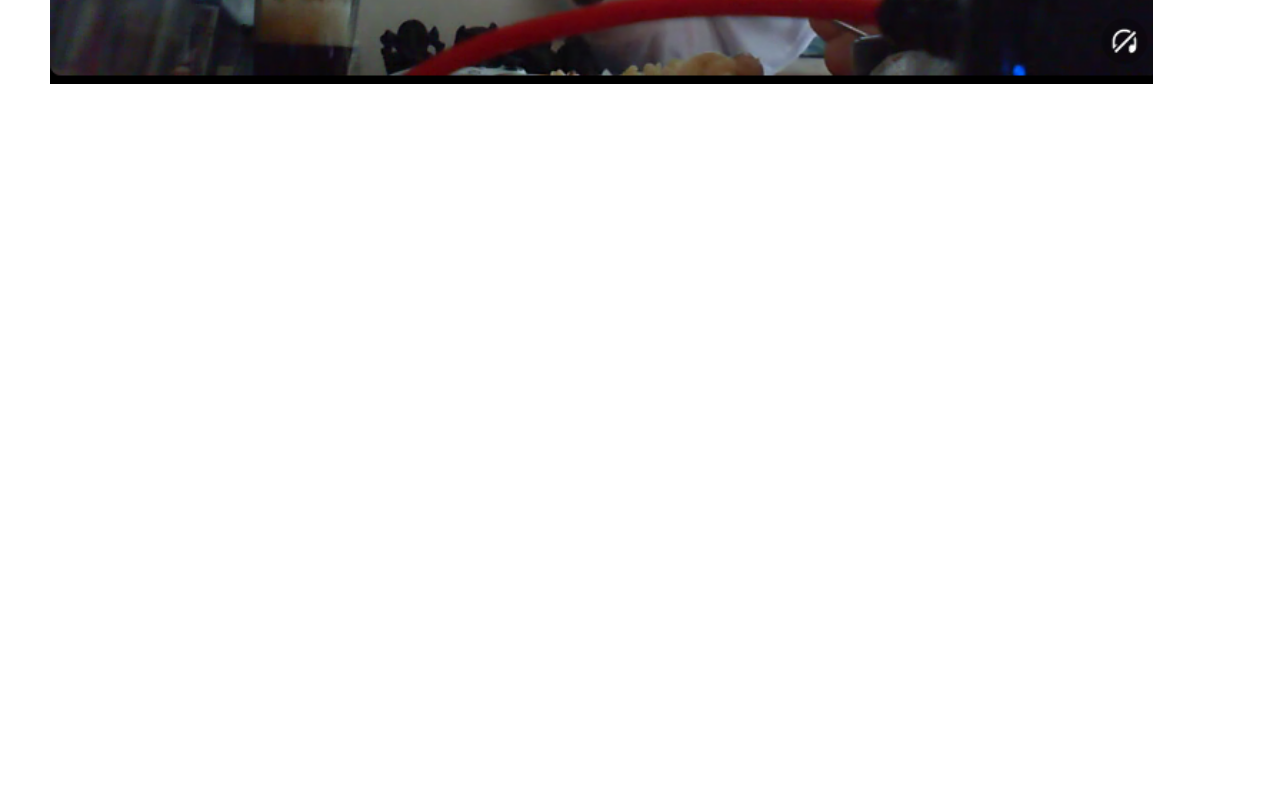
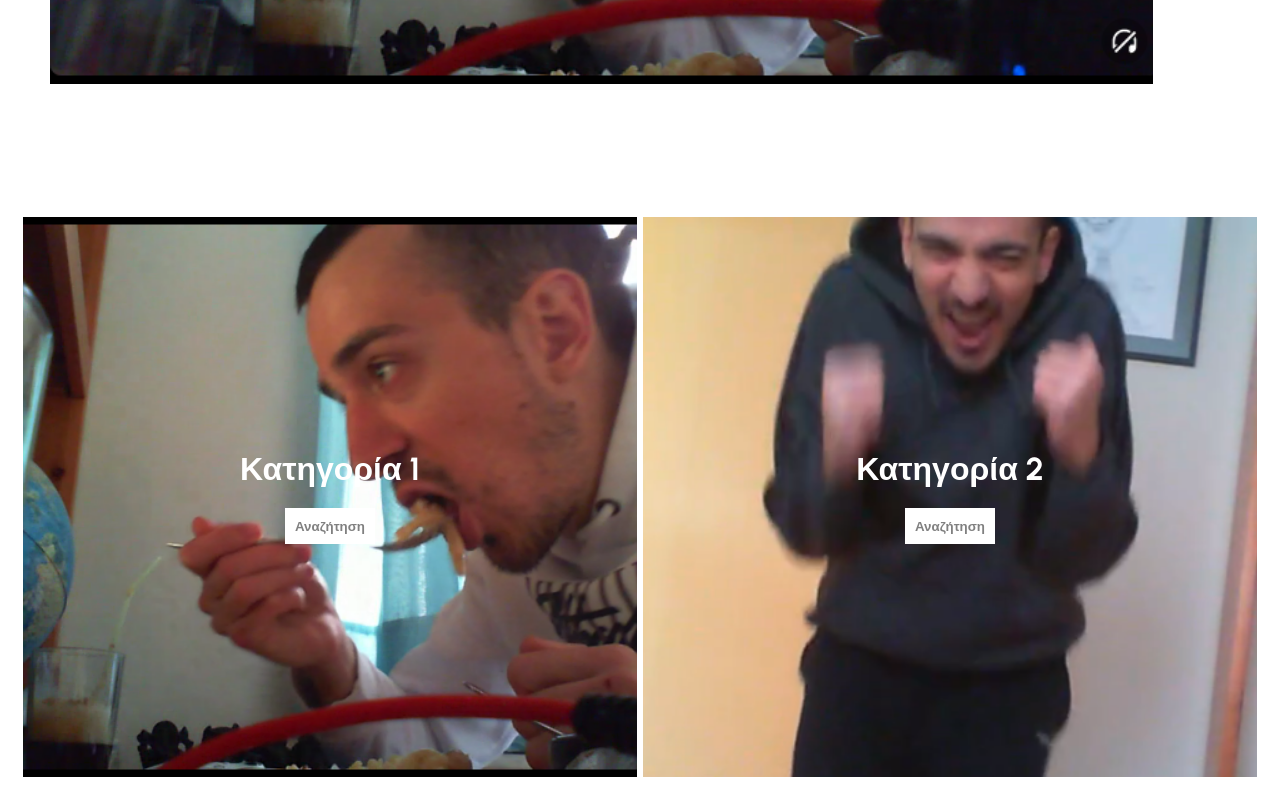
Before and after one commit to platonasmilitsis/WebAppTechno, a React (Create React App) app in the folder frontend/hit-it/: page / in a window 1280 px wide. Shown: the part 696-1496 px from the top of the page. Before the commit the page ends 890 px from the top, so only its background shows below. Built offline with nearby package versions, Linux system fonts and the light colour scheme.

Commit message:
add categories

```diff
--- /dev/null
+++ b/frontend/hit-it/src/components/Categories.jsx
@@ -0,0 +1,21 @@
+import React from 'react'
+import styled from 'styled-components';
+import { categories } from "../data"
+import CategoryItem from './CategoryItem';
+
+const Container=styled.div`
+    display:flex;
+    padding:20px;
+    justify-content:space-between;
+`;
+
+const Categories = () => {
+  return (
+    <Container>
+        {categories.map(item=>
+            <CategoryItem item={item}/>)}
+    </Container>
+  )
+}
+
+export default Categories
--- /dev/null
+++ b/frontend/hit-it/src/components/CategoryItem.jsx
@@ -0,0 +1,59 @@
+import React from 'react'
+import styled from 'styled-components'
+
+const Container=styled.div`
+    flex:1;
+    margin:3px;
+    height:70vh;
+    position:relative;
+`;
+
+const Image=styled.img`
+    width:100%;
+    height:100%;
+    object-fit:cover;
+`;
+
+const Info=styled.div`
+    position:absolute;
+    top:0;
+    left:0;
+    width:100%;
+    height:100%;
+    display:flex;
+    flex-direction:column;
+    align-items:center;
+    justify-content:center;
+`;
+
+const Title=styled.h1`
+    color:white;
+    margin-bottom:20px;
+`;
+
+const Button=styled.button`
+    border:none;
+    padding:10px;
+    background-color:white;
+    color:grey;
+    cursor:pointer;
+    font-weight:600;
+`;
+
+const CategoryItem = ({item}) => {
+  return (
+    <Container>
+        <Image src={item.img}/>
+        <Info>
+            <Title>
+                {item.title}
+            </Title>
+            <Button>
+                Αναζήτηση
+            </Button>
+        </Info>
+    </Container>
+  )
+}
+
+export default CategoryItem
--- a/frontend/hit-it/src/components/Slider.jsx
+++ b/frontend/hit-it/src/components/Slider.jsx
@@ -34,6 +34,7 @@
 const Wrapper=styled.div`
     height:100%;
     display:flex;
+    transition:all 1.5s ease;
     transform:translateX(${props=>props.slide_index* -100}vw);
 `;
 
--- a/frontend/hit-it/src/data.js
+++ b/frontend/hit-it/src/data.js
@@ -12,3 +12,16 @@
         desc:"Διαχειριστείτε τις δημοπρασίες ",
     }
 ]
+
+export const categories=[
+    {
+        id:1,
+        img:require("./assets/themaras_fagito.png"),
+        title:"Κατηγορία 1"
+    },
+    {
+        id:2,
+        img:require("./assets/themis_dialisi.png"),
+        title:"Κατηγορία 2"
+    },
+]
--- a/frontend/hit-it/src/pages/Home.jsx
+++ b/frontend/hit-it/src/pages/Home.jsx
@@ -2,6 +2,7 @@
 import NavBar from '../components/NavBar'
 import Announcement from '../components/Announcement'
 import Slider from '../components/Slider'
+import Categories from '../components/Categories'
 
 const Home = () => {
   return (
@@ -9,6 +10,7 @@
         <Announcement/>
         <NavBar/>
         <Slider/>
+        <Categories/>
     </div>
   )
 }
```
